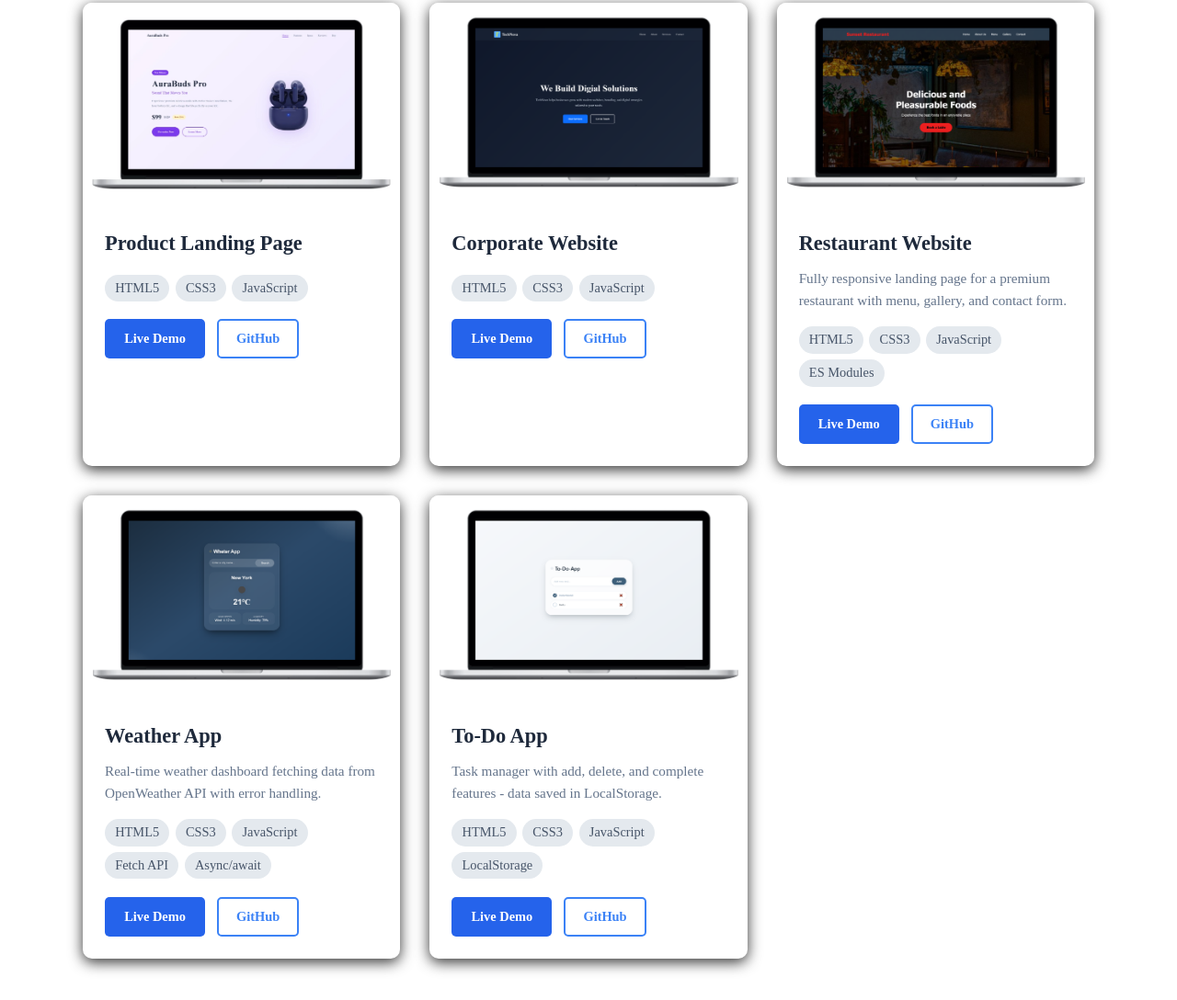
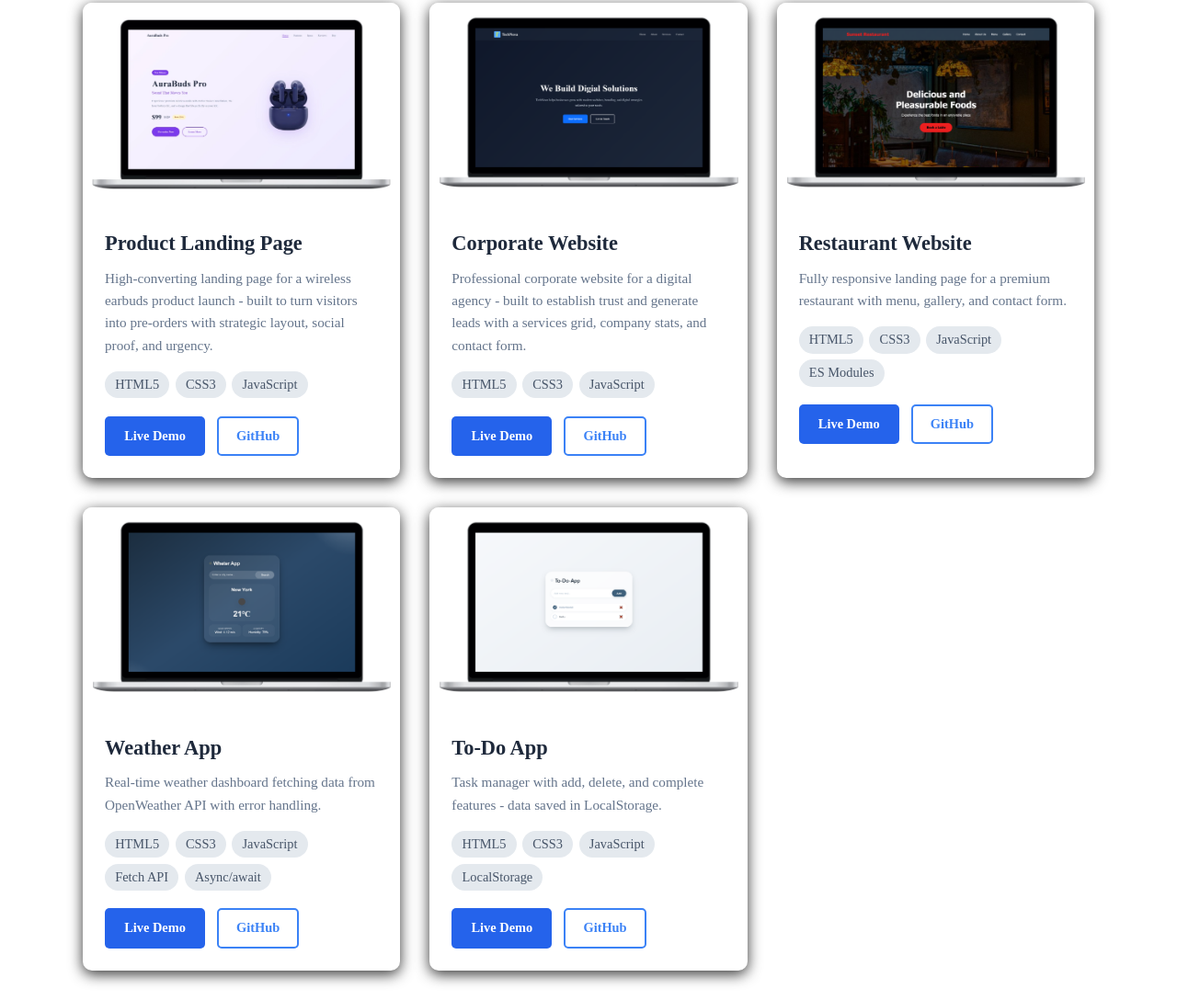
Before and after one commit to mahdihassani1408-rgb/Portfolio, a plain HTML site: page index.html in a window 1280 px wide. Shown: the part 1708-2796 px from the top of the page at 92% size. Drawn offline with Linux system fonts and the light colour scheme.

Commit message:
fix cards

```diff
--- a/index.html
+++ b/index.html
@@ -107,7 +107,7 @@
                     </div>
                     <div class="project-info">
                         <h3>Product Landing Page</h3>
-                        <p></p>
+                        <p>High-converting landing page for a wireless earbuds product launch - built to turn visitors into pre-orders with strategic layout, social proof, and urgency.</p>
                         <div class="project-tech">
                             <span>HTML5</span>
                             <span>CSS3</span>
@@ -126,7 +126,7 @@
                     </div>
                     <div class="project-info">
                         <h3>Corporate Website</h3>
-                        <p></p>
+                        <p>Professional corporate website for a digital agency - built to establish trust and generate leads with a services grid, company stats, and contact form.</p>
                         <div class="project-tech">
                             <span>HTML5</span>
                             <span>CSS3</span>
```
